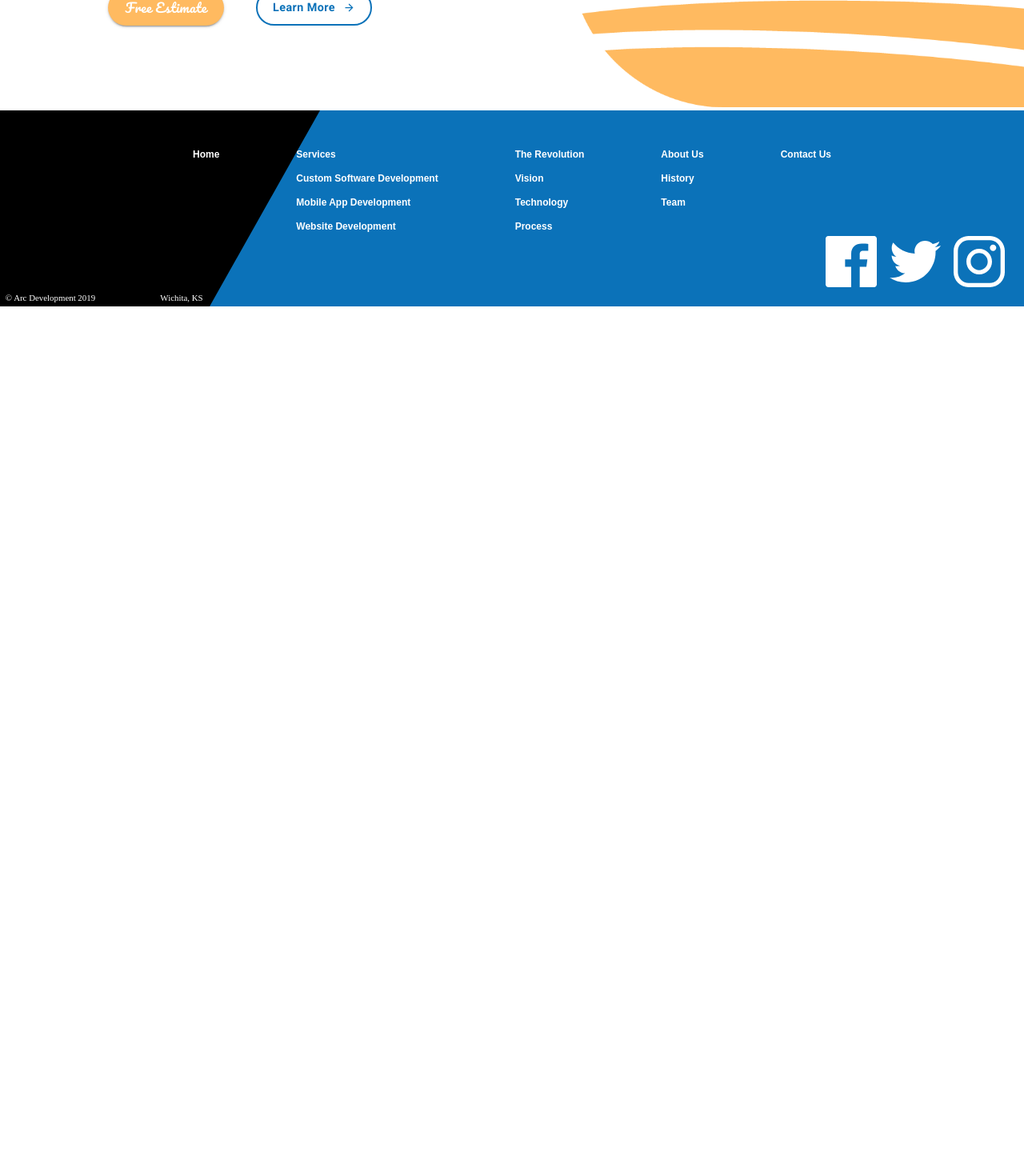
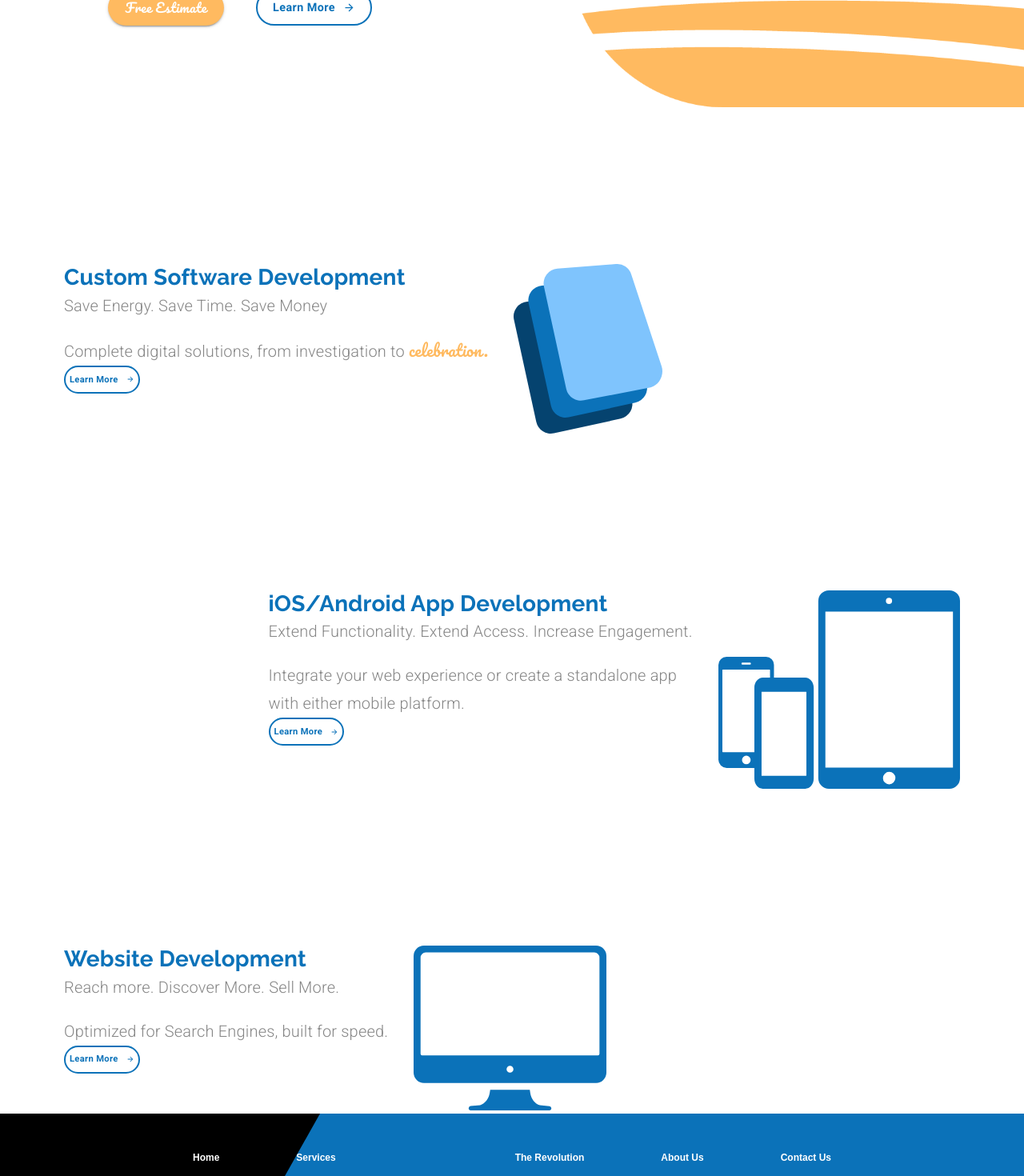
Before and after one commit to skiran017/arc-development-material-ui, a React (Create React App) app: page / in a window 1280 px wide. Shown: the part 460-1930 px from the top of the page at 80% size. Before the commit the page ends 843 px from the top, so only its background shows below. Built offline with nearby package versions, Linux system fonts and the light colour scheme.

Commit message:
animation- services block
-custom software development
-ios/Mobile app development
-website development

```diff
--- a/src/components/LandingPage.js
+++ b/src/components/LandingPage.js
@@ -4,9 +4,13 @@
 import Grid from '@material-ui/core/Grid';
 import Button from '@material-ui/core/Button';
 import Typography from '@material-ui/core/Typography';
+import useMediaQuery from '@material-ui/core/useMediaQuery';
 
 import ButtonArrow from './ui/ButtonArrow';
 import animationData from '../animations/landinganimation/data';
+import customSoftwareIcon from '../assets/Custom Software Icon.svg';
+import mobileAppsIcon from '../assets/mobileIcon.svg';
+import websitesIcon from '../assets/websiteIcon.svg';
 
 const useStyles = makeStyles((theme) => ({
   animation: {
@@ -33,13 +37,7 @@
     marginTop: '1em',
   },
   learnButtonHero: {
-    borderColor: theme.palette.common.blue,
-    color: theme.palette.common.blue,
-    borderWidth: 2,
-    textTransform: 'none',
-    borderRadius: 50,
-    fontFamily: 'Roboto',
-    fontWeight: 'bold',
+    ...theme.typography.learnButton,
     fontSize: '0.9rem',
     height: 45,
     width: 145,
@@ -60,11 +58,40 @@
       marginLeft: 0,
     },
   },
+  specialText: {
+    fontFamily: 'Pacifico',
+    color: theme.palette.common.orange,
+  },
+  learnButton: {
+    ...theme.typography.learnButton,
+    fontSize: '0.7rem',
+    height: 35,
+    padding: 5,
+    [theme.breakpoints.down('sm')]: {
+      marginBottom: '2em',
+    },
+  },
+  subtitle: {
+    marginBottom: '1em',
+  },
+  icon: {
+    marginLeft: '2em',
+    [theme.breakpoints.down('xs')]: {
+      marginLeft: 0,
+    },
+  },
+  serviceContainer: {
+    marginTop: '12em',
+    [theme.breakpoints.down('sm')]: {
+      padding: 25,
+    },
+  },
 }));
 
 function LandingPage() {
   const classes = useStyles();
   const theme = useTheme();
+  const matchesSM = useMediaQuery(theme.breakpoints.down('sm'));
 
   const defaultOptions = {
     loop: true,
@@ -79,6 +106,8 @@
     <>
       <Grid container direction="column" className={classes.mainContainer}>
         <Grid item>
+          {' '}
+          {/*-----Hero Block-----*/}
           <Grid
             container
             justify="flex-end"
@@ -122,6 +151,132 @@
             </Grid>
           </Grid>
         </Grid>
+        <Grid item>
+          {/*-----Custom Software Block-----*/}
+          <Grid
+            container
+            direction="row"
+            justify={matchesSM ? 'center' : undefined}
+            className={classes.serviceContainer}
+          >
+            <Grid
+              item
+              style={{
+                marginLeft: matchesSM ? 0 : '5em',
+                textAlign: matchesSM ? 'center' : undefined,
+              }}
+            >
+              <Typography variant="h4">Custom Software Development</Typography>
+              <Typography variant="subtitle1" className={classes.subtitle}>
+                Save Energy. Save Time. Save Money
+              </Typography>
+              <Typography variant="subtitle1">
+                Complete digital solutions, from investigation to{' '}
+                <span className={classes.specialText}>celebration.</span>
+              </Typography>
+              <Button variant="outlined" className={classes.learnButton}>
+                <span style={{ marginRight: 10 }}>Learn More</span>
+                <ButtonArrow
+                  width={10}
+                  height={10}
+                  fill={theme.palette.common.blue}
+                />
+              </Button>
+            </Grid>
+            <Grid item>
+              <img
+                className={classes.icon}
+                src={customSoftwareIcon}
+                alt="custom software icon"
+              />
+            </Grid>
+          </Grid>
+        </Grid>
+        <Grid item>
+          {/*-----iOS/Android Block-----*/}
+          <Grid
+            container
+            direction="row"
+            justify={matchesSM ? 'center' : 'flex-end'}
+            className={classes.serviceContainer}
+          >
+            <Grid
+              item
+              style={{
+                textAlign: matchesSM ? 'center' : undefined,
+              }}
+            >
+              <Typography variant="h4">iOS/Android App Development</Typography>
+              <Typography variant="subtitle1" className={classes.subtitle}>
+                Extend Functionality. Extend Access. Increase Engagement.
+              </Typography>
+              <Typography variant="subtitle1">
+                Integrate your web experience or create a standalone app
+                {matchesSM ? null : <br />}with either mobile platform.
+              </Typography>
+              <Button variant="outlined" className={classes.learnButton}>
+                <span style={{ marginRight: 10 }}>Learn More</span>
+                <ButtonArrow
+                  width={10}
+                  height={10}
+                  fill={theme.palette.common.blue}
+                />
+              </Button>
+            </Grid>
+            <Grid
+              item
+              style={{
+                marginRight: matchesSM ? 0 : '5em',
+              }}
+            >
+              <img
+                className={classes.icon}
+                src={mobileAppsIcon}
+                alt="mobile phone icon"
+              />
+            </Grid>
+          </Grid>
+        </Grid>
+        <Grid item>
+          {/*-----Website development Block-----*/}
+          <Grid
+            container
+            direction="row"
+            justify={matchesSM ? 'center' : undefined}
+            className={classes.serviceContainer}
+          >
+            <Grid
+              item
+              style={{
+                marginLeft: matchesSM ? 0 : '5em',
+                textAlign: matchesSM ? 'center' : undefined,
+              }}
+            >
+              <Typography variant="h4">Website Development</Typography>
+              <Typography variant="subtitle1" className={classes.subtitle}>
+                Reach more. Discover More. Sell More.
+              </Typography>
+              <Typography variant="subtitle1">
+                Optimized for Search Engines, built for speed.
+              </Typography>
+              <Button variant="outlined" className={classes.learnButton}>
+                <span style={{ marginRight: 10 }}>Learn More</span>
+                <ButtonArrow
+                  width={10}
+                  height={10}
+                  fill={theme.palette.common.blue}
+                />
+              </Button>
+            </Grid>
+            <Grid item>
+              <img
+                className={classes.icon}
+                src={websitesIcon}
+                alt="mobile phone icon"
+              />
+            </Grid>
+          </Grid>
+        </Grid>
       </Grid>
     </>
   );
--- a/src/components/ui/Footer.js
+++ b/src/components/ui/Footer.js
@@ -113,7 +113,7 @@
                 to="/mobileapps"
                 className={classes.link}
               >
-                Mobile App Development
+                iOS/Android App Development
               </Grid>
               <Grid
                 item
--- a/src/components/ui/Header.js
+++ b/src/components/ui/Header.js
@@ -164,7 +164,7 @@
       selectedIndex: 1,
     },
     {
-      name: 'Mobile App Development',
+      name: 'iOS/Android App Development',
       link: '/mobileapps',
       activeIndex: 1,
       selectedIndex: 2,
--- a/src/components/ui/Theme.js
+++ b/src/components/ui/Theme.js
@@ -2,6 +2,7 @@
 
 const arcBlue = '#0b72b9';
 const arcOrange = '#ffba60';
+const arcGrey = '#868686';
 
 export default createMuiTheme({
   palette: {
@@ -36,6 +37,31 @@
       color: `${arcBlue}`,
       lineHeight: 1.5,
     },
+    h3: {
+      fontFamily: 'Pacifico',
+      fontSize: '2.5rem',
+      color: arcBlue,
+    },
+    h4: {
+      fontFamily: 'Raleway',
+      fontSize: '1.75rem',
+      color: arcBlue,
+      fontWeight: 700,
+    },
+    subtitle1: {
+      fontSize: '1.25rem',
+      fontWeight: 300,
+      color: arcGrey,
+    },
+    learnButton: {
+      borderColor: arcBlue,
+      color: arcBlue,
+      borderWidth: 2,
+      textTransform: 'none',
+      borderRadius: 50,
+      fontFamily: 'Roboto',
+      fontWeight: 'bold',
+    },
   },
   status: {
     danger: 'orange',
```
